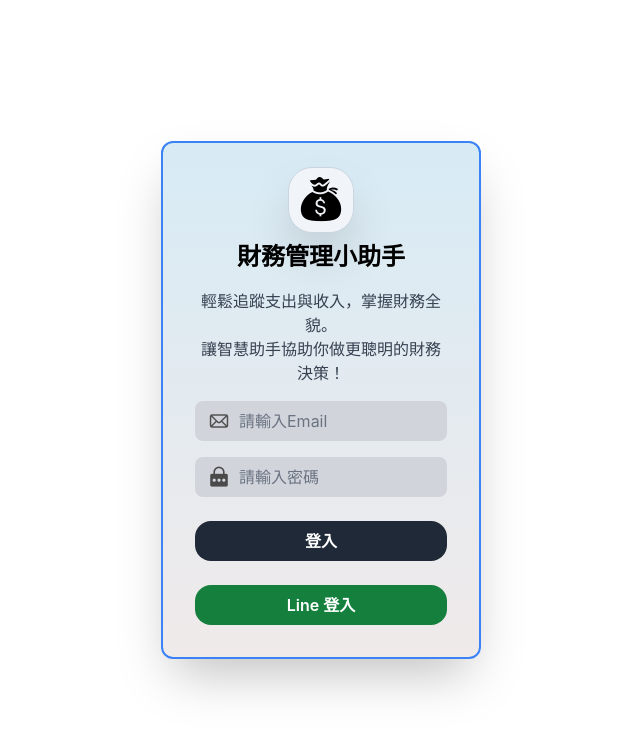
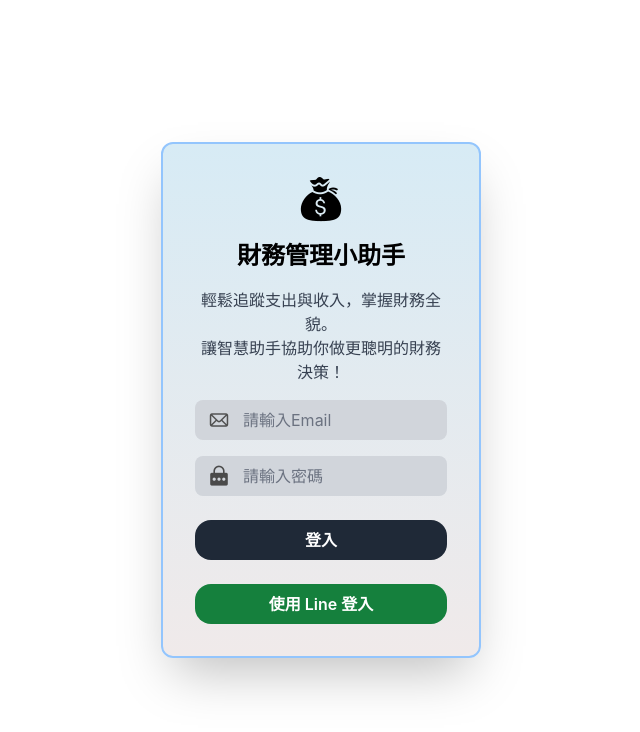
Before and after one commit to Sapphire0912/Financial-management, a React (Vite) app in the folder frontend/: page / in a window 1280 px wide. Shown: the top 732 px of the page, without its empty margins (319-959 px from the left). Built offline with nearby package versions, Linux system fonts and the light colour scheme.

Commit message:
modified jwt token data and login ui

```diff
--- a/frontend/src/pages/LoginPage.tsx
+++ b/frontend/src/pages/LoginPage.tsx
@@ -27,6 +27,30 @@ const user_login = async (
   }
 };
 
+type IconInputProps = {
+  type: string;
+  placeholder: string;
+  iconSrc: string;
+  onChange: (e: React.ChangeEvent<HTMLInputElement>) => void;
+};
+
+const IconInput = ({
+  type,
+  placeholder,
+  iconSrc,
+  onChange,
+}: IconInputProps) => (
+  <div className="w-full flex items-center bg-gray-300 rounded-lg px-3 py-2">
+    <img src={iconSrc} alt="icon" className="w-6 h-6 mr-2" />
+    <input
+      type={type}
+      placeholder={placeholder}
+      className="w-full bg-transparent text-black placeholder-gray-500 focus:outline-none pl-1"
+      onChange={onChange}
+    />
+  </div>
+);
+
 const login_form_ui = () => {
   const [email, setEmail] = useState<string | null>("");
   const [password, setPassword] = useState<string | null>("");
@@ -40,33 +64,18 @@ const login_form_ui = () => {
         user_login(e, email, password, line_user_name, line_user_id, 1)
       }
     >
-      <div className="w-full flex items-center bg-gray-300 rounded-lg px-3 py-2 ">
-        <img
-          src="/email-dark.png"
-          alt="email icon"
-          className="w-6 h-6 mr-2"
-        ></img>
-        <input
+      <IconInput
         type="email"
         placeholder="請輸入Email"
-          className="flex-1 bg-transparent text-black placeholder-gray-500 focus:outline-none"
+        iconSrc="/email-dark.png"
         onChange={(e) => setEmail(e.target.value)}
       />
-      </div>
-      <div className="w-full flex items-center bg-gray-300 rounded-lg px-3 py-2 ">
-        <img
-          src="/password-dark.png"
-          alt="password icon"
-          className="w-6 h-6 mr-2"
-        ></img>
-        <input
+      <IconInput
         type="password"
         placeholder="請輸入密碼"
-          className="flex-1 bg-transparent text-black placeholder-gray-500 focus:outline-none"
+        iconSrc="/password-dark.png"
         onChange={(e) => setPassword(e.target.value)}
       />
-      </div>
-
       <div className="base-flex-column">
         <button
           type="submit"
@@ -78,7 +87,7 @@ const login_form_ui = () => {
           type="button"
           className="button-hover w-full bg-green-700 text-white py-2 rounded-2xl font-semibold mt-2"
         >
-          Line 登入
+          使用 Line 登入
         </button>
       </div>
     </form>
@@ -89,7 +98,7 @@ const LoginPage = () => {
   return (
     <div className="background base-flex-column">
       <div className="login-card base-flex-column">
-        <div className="border border-slate-300 rounded-3xl shadow-2xl bg-slate-100 base-flex-row px-2 py-2">
+        <div className="bg-transparent base-flex-row px-2 py-2">
           <img src="/dollar_bag-dark.png" alt="dollar bag icon" />
         </div>
         <div className="base-flex-column">
--- a/frontend/src/styles/page.css
+++ b/frontend/src/styles/page.css
@@ -13,7 +13,7 @@
 
 /* LoginPage */
 .login-card {
-  @apply backdrop-blur-md border-2 border-blue-500 rounded-xl shadow-2xl;
+  @apply backdrop-blur-md border-2 border-blue-300 rounded-xl shadow-2xl;
   height: 100%;
   color: black;
 
```
Also changed, not shown: 1 other file (tests, documents, lock files or other folders). Lines whose indentation alone changed are shown as unchanged.
